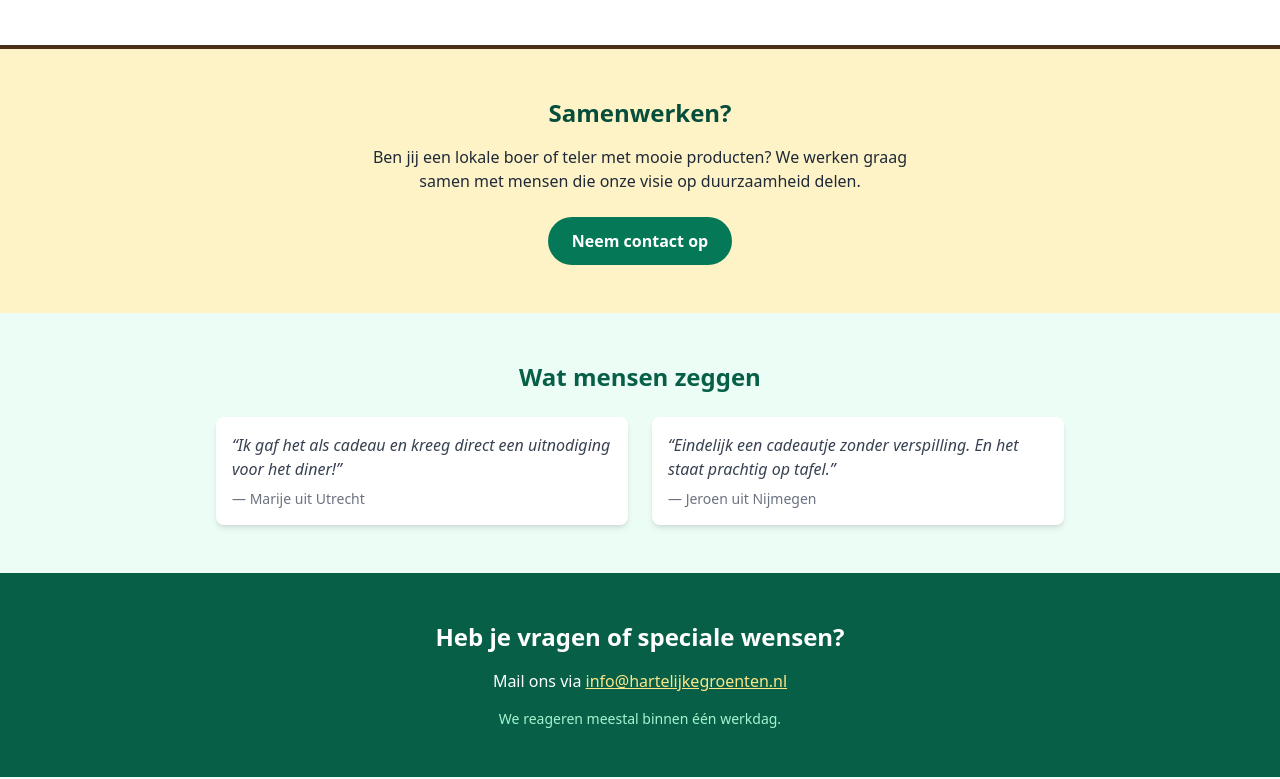
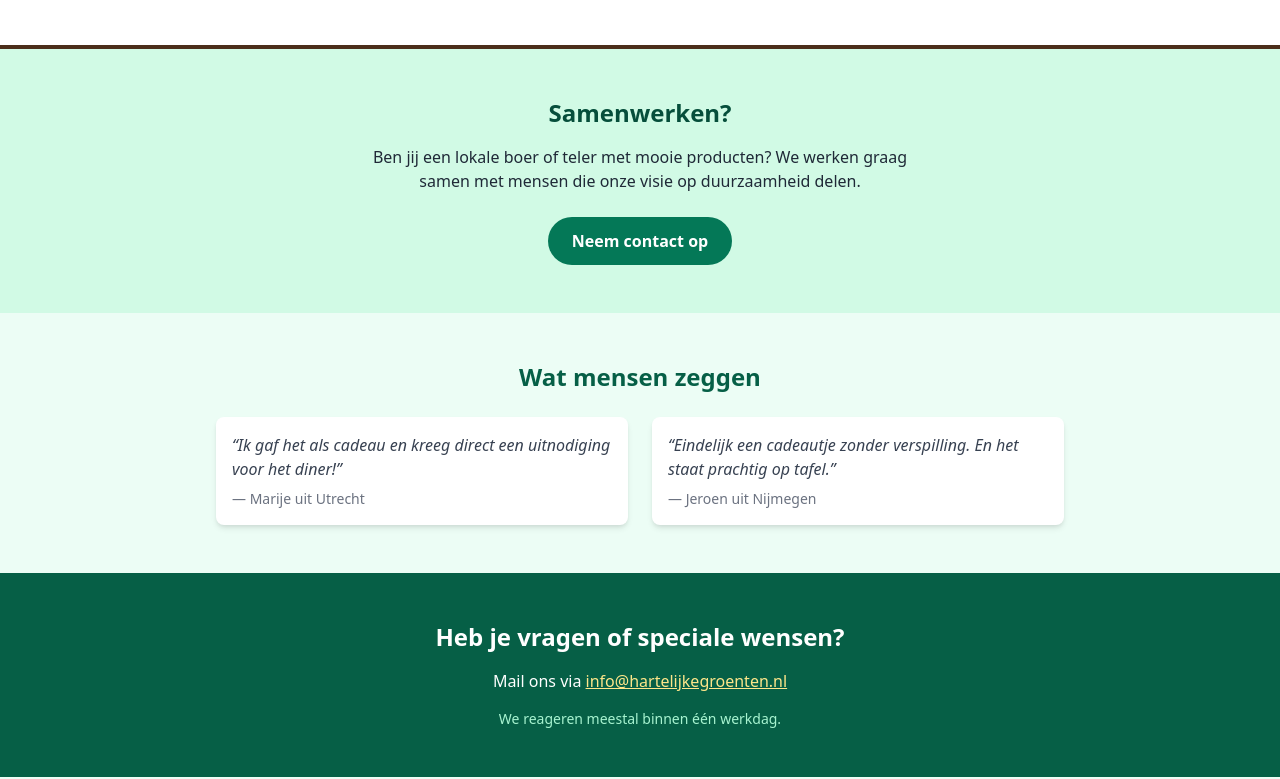
Before and after one commit to johanneskool/groenten, a plain HTML site: page index.html in a window 1280 px wide. Shown: the part 919-1698 px from the top of the page. Drawn offline with nearby package versions, Linux system fonts and the light colour scheme.

Commit message:
Update index.html

```diff
--- a/index.html
+++ b/index.html
@@ -123,7 +123,7 @@
     </section>
 
     <!-- Samenwerken -->
-    <section class="bg-yellow-100 py-12 px-6 text-center border-t-4" style="border-color: var(--kraft-bruin);">
+    <section class="bg-green-100 py-12 px-6 text-center border-t-4" style="border-color: var(--kraft-bruin);">
       <h3 class="text-2xl font-bold text-green-900 mb-4">Samenwerken?</h3>
       <p class="text-gray-800 max-w-xl mx-auto mb-6">
         Ben jij een lokale boer of teler met mooie producten? We werken graag samen met mensen die onze visie op duurzaamheid delen.
```
